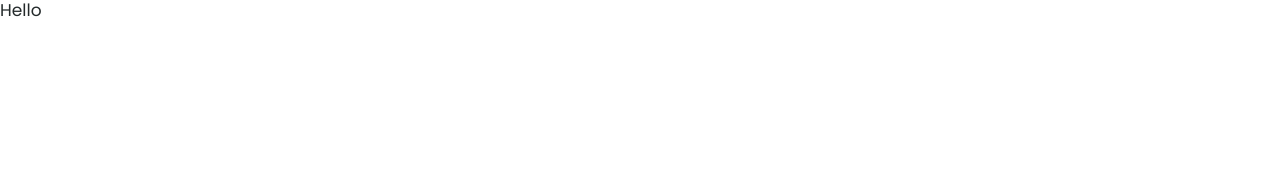
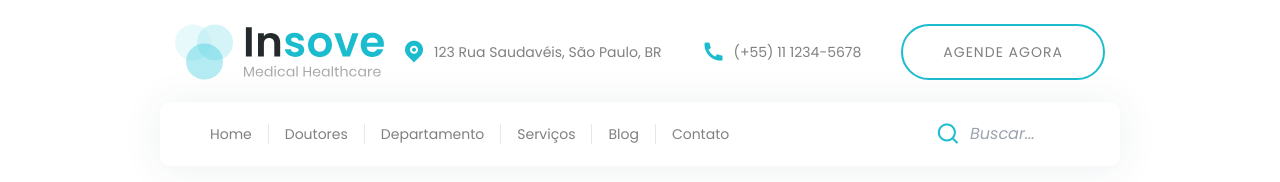
Before and after one commit to DiegoReports/medical-lp, a website: page index.html in a window 1280 px wide. Drawn offline with nearby package versions, Linux system fonts and the light colour scheme.

Commit message:
Update: Finish Header and Navigation mobile

```diff
--- a/css/input.css
+++ b/css/input.css
@@ -3,7 +3,7 @@
 @tailwind utilities;
 
 body {
-  @apply text-secondary font-primary text-[17px] leading-8;
+  @apply text-secondary font-primary text-[14px] leading-8;
 }
 
 h1,h2,h3,h4,h5,h6 {
@@ -51,7 +51,7 @@ h1,h2,h3,h4,h5,h6 {
 }
 
 .input, .select {
-  @apply  w-full rounded-[10px] h-[66px] outline-none border border-[#DBDFDF] text-secondary font-light placeholder:font-light placeholder:text-secondary;
+  @apply w-full rounded-[10px] h-[66px] outline-none border border-[#DBDFDF] text-secondary font-light placeholder:font-light placeholder:text-secondary;
 }
 
 .input {
@@ -73,3 +73,11 @@ h1,h2,h3,h4,h5,h6 {
 .faq__item.open .faq__answer {
   @apply h-full;
 }
+
+.left-0 {
+  left: 0;
+}
+
+/* .-left-hidde {
+  @apply -left-[300px];
+} */
--- a/index.html
+++ b/index.html
@@ -1,8 +1,8 @@
 <!DOCTYPE html>
-<html lang="en">
+<html lang="pt-BR">
 
 <head>
-  <meta charset="UTF-8">
+  <meta charset="UTF-8" />
   <meta name="viewport" content="width=device-width, initial-scale=1.0" />
   <title>Insove</title>
   <!-- CSS -->
@@ -20,7 +20,92 @@
 </head>
 
 <body>
-  <h1>Hello</h1>
+  <!-- header -->
+  <header class="py-8 lg:pt-6 lg:pb-14">
+    <div class="container mx-auto lg:relative flex flex-col lg:flex-row lg:justify-between gap-y-4 lg:gap-y-0">
+      <!-- logo -->
+      <div class="flex justify-center lg:justify-normal">
+        <a href="#">
+          <img src="./assets/img/header/logo.svg" alt="Logo do Hospital Insove">
+        </a>
+      </div>
+
+      <div class="flex flex-col gap-y-4 lg:flex-row lg:gap-x-10 lg:gap-y-0">
+        <!-- location -->
+        <div class="flex justify-center items-center gap-x-2 lg:justify-normal">
+          <i class="ri-map-pin-fill text-2xl text-accent"></i>
+          <div class="text-secondary">123 Rua Saudavéis, São Paulo, BR</div>
+        </div>
+        <!-- phone -->
+        <div class="flex justify-center items-center gap-x-2 lg:justify-normal">
+          <i class="ri-phone-fill text-2xl text-accent"></i>
+          <div class="text-secondary">(+55) 11 1234-5678</div>
+        </div>
+        <!-- btn -->
+        <button class="btn btn-sm btn-outline w-[240px] lg:w-auto mx-auto lg:mx-0">Agende agora</button>
+        <!-- mobile nav -->
+        <nav
+          class="mnav bg-white fixed w-[300px] top-0 h-screen -left-[300px] shadow-2xl lg:hidden transition-all duration-300 z-20">
+          <!-- nav gatilho btn-->
+          <div
+            class="mnav__close-btn bg-primary w-8 h-8 relative -right-full top-8 flex justify-center items-center rounded-tr-lg rounded-br-lg cursor-pointer transition-all">
+            <i class="mnav__close-btn-icon ri-arrow-right-s-line text-2xl text-white"></i>
+          </div>
+
+          <!-- logo, lista, form -->
+          <div class="px-12 flex flex-col gap-y-12 h-full">
+            <!-- logo -->
+            <a href="#">
+              <img src="/assets/img/header/logo.svg" alt="Logotipo da Insove" />
+            </a>
+            <!-- lista -->
+            <ul class="flex flex-col gap-y-5">
+              <li><a href="#" class="text-secondary hover:text-accent transition-all duration-300">Home</a></li>
+              <li><a href="#" class="text-secondary hover:text-accent transition-all duration-300">Doutores</a></li>
+              <li><a href="#" class="text-secondary hover:text-accent transition-all duration-300">Departamento</a></li>
+              <li><a href="#" class="text-secondary hover:text-accent transition-all duration-300">Serviços</a></li>
+              <li><a href="#" class="text-secondary hover:text-accent transition-all duration-300">Blog</a></li>
+              <li><a href="#" class="text-secondary hover:text-accent transition-all duration-300">Contato</a></li>
+            </ul>
+            <!-- form -->
+            <form class="relative flex gap-x-[10px]">
+              <label for="mnav-search-input">
+                <i class="ri-search-line text-2xl text-accent"></i>
+              </label>
+              <input type="text" id="mnav-search-input" placeholder="Buscar..."
+                class="outline-none w-[160px] border-b-2 focus:border-b-2 focus:border-accent placeholder:italic transition-all duration-300">
+            </form>
+          </div>
+        </nav>
+        <!-- desktop nav -->
+        <nav
+          class="bg-white absolute w-full left-0 -bottom-[86px] shadow-custom1 h-16 rounded-[10px] hidden lg:flex lg:items-center lg:justify-between lg:px-[50px]">
+          <!-- lista -->
+          <ul class="flex gap-x-4">
+            <li><a href="#" class="border-r pr-4 text-secondary hover:text-accent transition-all duration-300">Home</a>
+            </li>
+            <li><a href="#"
+                class="border-r pr-4 text-secondary hover:text-accent transition-all duration-300">Doutores</a></li>
+            <li><a href="#"
+                class="border-r pr-4 text-secondary hover:text-accent transition-all duration-300">Departamento</a></li>
+            <li><a href="#"
+                class="border-r pr-4 text-secondary hover:text-accent transition-all duration-300">Serviços</a></li>
+            <li><a href="#" class="border-r pr-4 text-secondary hover:text-accent transition-all duration-300">Blog</a>
+            </li>
+            <li><a href="#" class="text-secondary hover:text-accent transition-all duration-300">Contato</a></li>
+          </ul>
+          <!-- form -->
+          <form class="relative flex gap-x-[10px]">
+            <label for="search-input" class="flex justify-center items-center group">
+              <i class="ri-search-line text-2xl text-accent"></i>
+            </label>
+            <input type="text" id="search-input" placeholder="Buscar..."
+              class="outline-none w-[100px] focus:w-[180px] focus:border-b-2 focus:border-accent placeholder:italic placeholder:text-base transition-all duration-150">
+          </form>
+        </nav>
+      </div>
+    </div>
+  </header>
   <!-- SCRIPTS -->
   <!-- Swiper -->
   <script src="./js/swiper-bundle.min.js"></script>
--- a/js/main.js
+++ b/js/main.js
@@ -0,0 +1,30 @@
+// mobile nav
+const mobileNav = document.querySelector('.mnav')
+const closeBtn = document.querySelector('.mnav__close-btn')
+const closeBtnIcn = document.querySelector('.mnav__close-btn-icon')
+
+const navOpenedClass = 'left-0'
+const navClosedClass = '-left-[300px]'
+const arrowLeftClass = 'ri-arrow-left-s-line'
+const arrowRightClass = 'ri-arrow-right-s-line'
+
+/* closeBtn.addEventListener('click', () => {
+  if (mobileNav.classList.contains(navOpenedClass)) {
+    // Verifica se o menu está aberto
+    mobileNav.classList.toggle(navOpenedClass) // Fecha o menu
+    closeBtnIcn.classList.toggle(arrowLeftClass) // Altera o ícone do botão
+    closeBtnIcn.classList.toggle(arrowRightClass)
+  } else {
+    mobileNav.classList.toggle(navOpenedClass) // Abre o menu
+    closeBtnIcn.classList.toggle(arrowLeftClass) // Altera o ícone do botão
+    closeBtnIcn.classList.toggle(arrowRightClass)
+  }
+}) */
+
+closeBtn.addEventListener('click', () => {
+  mobileNav.classList.toggle(navOpenedClass) // Alternar entre abrir e fechar o menu
+  if (mobileNav.classList.contains(navClosedClass)) {
+    closeBtnIcn.classList.toggle(arrowLeftClass)
+    closeBtnIcn.classList.toggle(arrowRightClass)
+  }
+})
```
Also changed, not shown: dist/output.css.
